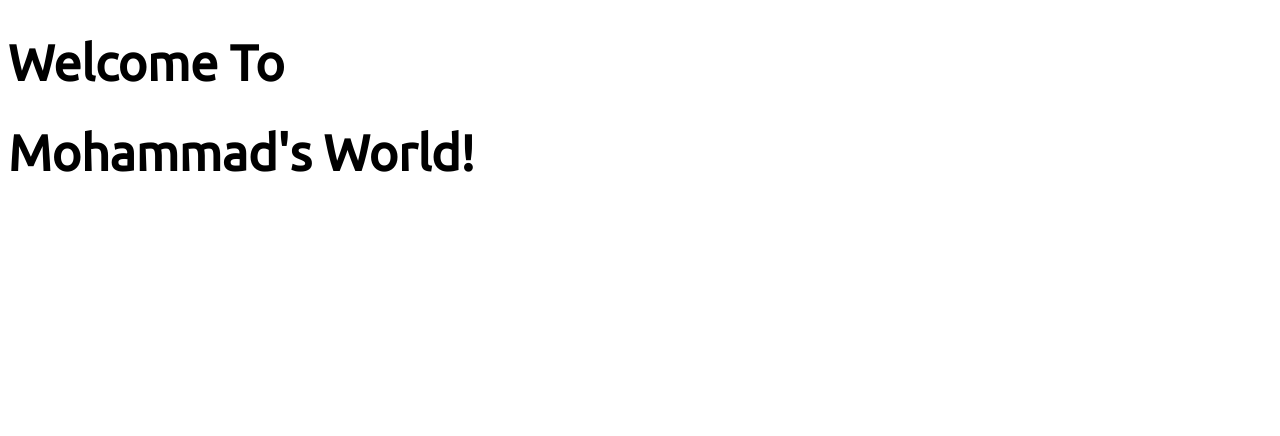
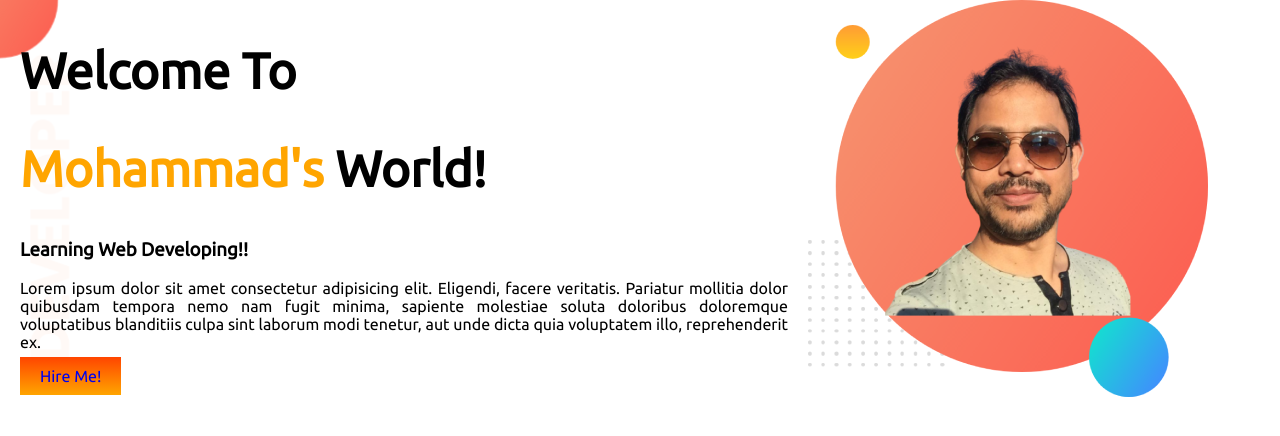
Before and after one commit to mwahiduzzaman/developer-portfolio, a plain HTML site: page index.html in a window 1280 px wide. Drawn offline with Linux system fonts and the light colour scheme.

Commit message:
part one done

```diff
--- a/index.html
+++ b/index.html
@@ -4,14 +4,24 @@
     <meta charset="UTF-8">
     <meta http-equiv="X-UA-Compatible" content="IE=edge">
     <meta name="viewport" content="width=device-width, initial-scale=1.0">
-    <title>Mohammad portfolio</title>
+    <title>Mohammad's portfolio</title>
     <link rel="preconnect" href="https://fonts.googleapis.com">
 <link rel="preconnect" href="https://fonts.gstatic.com" crossorigin>
 <link href="https://fonts.googleapis.com/css2?family=Montserrat:wght@400;900&family=Poppins:wght@300&family=Ubuntu&display=swap" rel="stylesheet">
     <link rel="stylesheet" href="style.css">
 </head>
 <body>
-    <h1>Welcome To</h1>
-    <h1>Mohammad's World!</h1>
+    <section class="top-banner">
+    <div class="first-div">
+        <h1>Welcome To</h1>
+    <h1><span class="name-color">Mohammad's</span> World!</h1>
+        <h3>Learning Web Developing!!</h3>
+        <p>Lorem ipsum dolor sit amet consectetur adipisicing elit. Eligendi, facere veritatis. Pariatur mollitia dolor quibusdam tempora nemo nam fugit minima, sapiente molestiae soluta doloribus doloremque voluptatibus blanditiis culpa sint laborum modi tenetur, aut unde dicta quia voluptatem illo, reprehenderit ex.</p>
+    <a class ="hire-me" target="blank" href="http://www.linkedin.com">Hire Me!</a>
+    </div>
+    <div class="second div">
+        <img src="images/mohammad-bg.png" alt="mohammad's photo">
+    </div>
+</section>
 </body>
 </html>
--- a/style.css
+++ b/style.css
@@ -2,7 +2,35 @@ body{
     font-family: 'Montserrat', sans-serif;
 font-family: 'Poppins', sans-serif;
 font-family: 'Ubuntu', sans-serif;
+margin: 0;
+}
+.top-banner{
+    background-image: url(images/top-banner.png);
+    background-repeat: no-repeat;
 }
 h1{
     font-size: 50px;
 }
+.name-color{
+    color:orange;
+}
+section{
+    display: flex;
+}
+.first-div{
+    width: 60%;
+    padding-left: 20px;
+    padding-right: 20px;
+}
+p{
+    text-align: justify;
+}
+.hire-me{
+    text-decoration: none;
+    background-image: linear-gradient(orangered,orange);
+    padding: 10px 20px;
+}
+.second-div{
+    width: 40%;
+    padding-left: 20px;
+}
```
